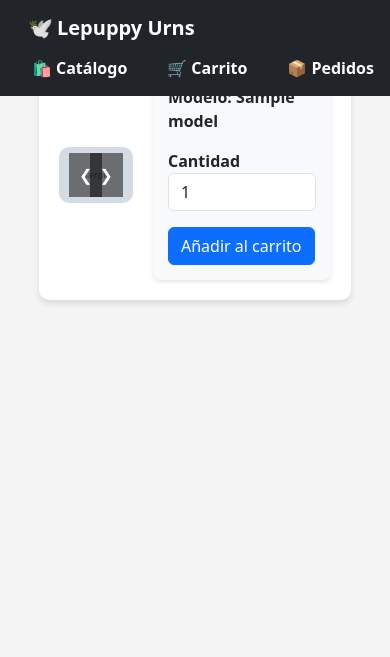
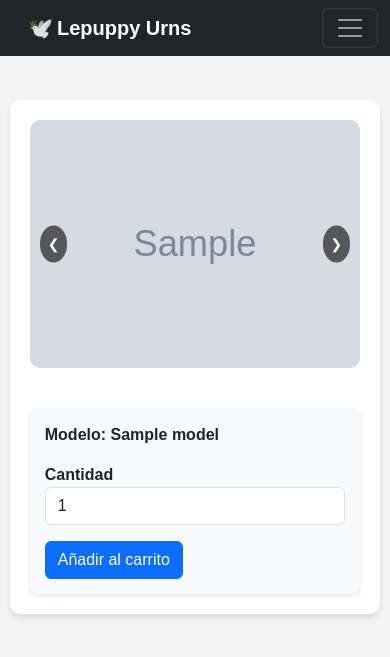
Before and after one commit to emilianoGGauna/LepuppuUrns, a Flask app: template templates/client/forms.html in a window 390 px wide. Shown: the top 657 px of the page. Run offline with Flask 3, Linux system fonts and the light colour scheme; the template is opened without the code that fills it: most values are stand-ins (such as "Sample title", 1, 10 or a date in 2020); grey boxes marked "Sample" are stand-in pictures.

Commit message:
mejorar experiancia de usuairo en movil

```diff
--- a/templates/client/client_navbar.html
+++ b/templates/client/client_navbar.html
@@ -1,29 +1,39 @@
-<nav class="navbar navbar-dark bg-dark fixed-top">
-    <div class="container-fluid d-flex justify-content-between align-items-center">
-        <!-- Left Side: Brand/Logo -->
+<nav class="navbar navbar-dark bg-dark fixed-top navbar-expand-lg">
+    <div class="container-fluid">
+        <!-- Brand/Logo -->
         <a class="navbar-brand text-white fw-bold ms-3 d-flex align-items-center" href="{{ url_for('catalog') }}">
             🕊️ <span class="ms-1">Lepuppy Urns</span>
         </a>
 
-        <!-- Right Side: Navigation Buttons -->
-        <div class="d-flex align-items-center">
-            <a class="btn btn-outline-light  text-white fw-bold mx-2 nav-link d-flex align-items-center" href="{{ url_for('catalog') }}">
+        <!-- Hamburger Button for Mobile -->
+        <button class="navbar-toggler" type="button" data-bs-toggle="collapse" data-bs-target="#navbarNav" aria-controls="navbarNav" aria-expanded="false" aria-label="Toggle navigation">
+            <span class="navbar-toggler-icon"></span>
+        </button>
+
+        <!-- Navigation Links -->
+        <div class="collapse navbar-collapse" id="navbarNav">
+            <ul class="navbar-nav ms-auto">
+                <li class="nav-item">
+                    <a class="btn btn-outline-light text-white fw-bold mx-2 nav-link d-flex align-items-center" href="{{ url_for('catalog') }}">
                         🛍️ <span class="ms-1">Catálogo</span>
                     </a>
+                </li>
+                <li class="nav-item">
                     <a class="btn btn-outline-success text-white fw-bold mx-2 nav-link d-flex align-items-center" href="{{ url_for('carrito') }}">
                         🛒 <span class="ms-1">Carrito</span>
                     </a>
+                </li>
+                <li class="nav-item">
                     <a class="btn btn-outline-secondary text-white fw-bold mx-2 nav-link d-flex align-items-center" href="{{ url_for('pedidos') }}">
                         📦 <span class="ms-1">Pedidos</span>
                     </a>
+                </li>
+                <li class="nav-item">
                     <a class="btn btn-outline-danger text-white fw-bold mx-2 nav-link d-flex align-items-center" href="{{ url_for('logout') }}">
                         <span class="ms-1">Salir</span>
                     </a>
-
-            <!-- Spinner (Hidden by Default) -->
-            <div id="nav-spinner" class="spinner-border text-light ms-3" role="status" style="display: none; width: 1.5rem; height: 1.5rem;">
-                <span class="visually-hidden">Loading...</span>
-            </div>
+                </li>
+            </ul>
         </div>
     </div>
 </nav>
@@ -49,10 +59,16 @@
         font-weight: bold;
     }
 
-    /* Make spinner align properly */
-    #nav-spinner {
-        width: 1.2rem;
-        height: 1.2rem;
+    /* Adjust navbar on small screens */
+    @media (max-width: 992px) {
+        .navbar-nav {
+            text-align: center;
+        }
+        .nav-link {
+            display: flex;
+            justify-content: center;
+            width: 100%;
+        }
     }
 </style>
 
--- a/templates/client/forms.html
+++ b/templates/client/forms.html
@@ -7,15 +7,20 @@
     <link rel="stylesheet" href="https://cdn.jsdelivr.net/npm/bootstrap@5.3.0/dist/css/bootstrap.min.css">
     <script src="https://code.jquery.com/jquery-3.6.0.min.js"></script>
     <style>
+
+        /* Ajustar margen superior para evitar que el contenido quede oculto debajo del navbar */
         body {
             background-color: #f4f4f4;
             display: flex;
             flex-direction: column;
             align-items: center;
+            font-family: Arial, sans-serif;
+            margin-top: 70px; /* Ajuste estático para evitar superposición */
         }
 
+        /* 📦 Contenedor principal */
         .container {
-            margin-top: 50px;
+            margin-top: 80px;
             background-color: white;
             padding: 20px;
             border-radius: 10px;
@@ -26,51 +31,47 @@
             gap: 20px;
         }
 
+        /* 📸 Contenedor de la imagen */
         .image-container {
             flex: 1;
             display: flex;
             justify-content: center;
             align-items: center;
+            position: relative;
+            width: 100%;
         }
 
         .product-image {
-            max-width: 100%;
+            width: 100%;
+            max-width: 500px; /* Tamaño máximo */
+            height: auto;
             border-radius: 10px;
+            object-fit: cover;
+            transition: transform 0.3s ease-in-out;
         }
 
-        .forms-container {
-            flex: 2;
-            background-color: #f8f9fa;
-            padding: 15px;
-            border-radius: 8px;
-            box-shadow: 0 2px 4px rgba(0, 0, 0, 0.1);
+        /* 🔍 Efecto zoom al pasar el mouse */
+        .product-image:hover {
+            transform: scale(1.05);
         }
 
-        .no-data {
-            color: #6c757d;
-            font-style: italic;
-        }
-        .image-container {
-            display: flex;
-            align-items: center;
-            justify-content: center;
-            position: relative;
-        }
-
-        .product-image {
-            max-width: 100%;
-            height: auto;
-        }
-
+        /* 🔄 Botones de navegación de imágenes */
         .image-nav-btn {
-            background-color: rgba(0, 0, 0, 0.5);
+            background-color: rgba(0, 0, 0, 0.6);
             color: white;
             border: none;
-            padding: 10px;
+            padding: 12px;
             cursor: pointer;
             position: absolute;
             top: 50%;
             transform: translateY(-50%);
+            border-radius: 50%;
+            font-size: 18px;
+            transition: all 0.3s ease;
+        }
+
+        .image-nav-btn:hover {
+            background-color: rgba(0, 0, 0, 0.8);
         }
 
         #prev {
@@ -80,6 +81,48 @@
         #next {
             right: 10px;
         }
+
+        /* 📋 Formulario */
+        .forms-container {
+            flex: 2;
+            background-color: #f8f9fa;
+            padding: 20px;
+            border-radius: 8px;
+            box-shadow: 0 2px 4px rgba(0, 0, 0, 0.1);
+            width: 100%;
+        }
+
+        /* 📱 Estilos específicos para móviles */
+        @media screen and (max-width: 768px) {
+            body {
+                margin-top: 80px; /* Mayor margen para móviles */
+            }
+            .container {
+                flex-direction: column; /* Imagen arriba, formulario abajo */
+                width: 95%;
+                margin-top: 20px;
+            }
+
+            .image-container {
+                order: -1; /* Colocar la imagen arriba */
+                margin-bottom: 20px;
+            }
+
+            .product-image {
+                width: 100%;
+                max-height: 400px;
+            }
+
+            .forms-container {
+                padding: 15px;
+            }
+
+            .image-nav-btn {
+                padding: 8px;
+                font-size: 14px;
+            }
+        }
+
 
     </style>
 </head>
```
Also changed, not shown: templates/admin/admin_navbar.html (+32 -14 lines), templates/admin/forms.html (+65 -10 lines). Lines whose indentation alone changed are shown as unchanged.
